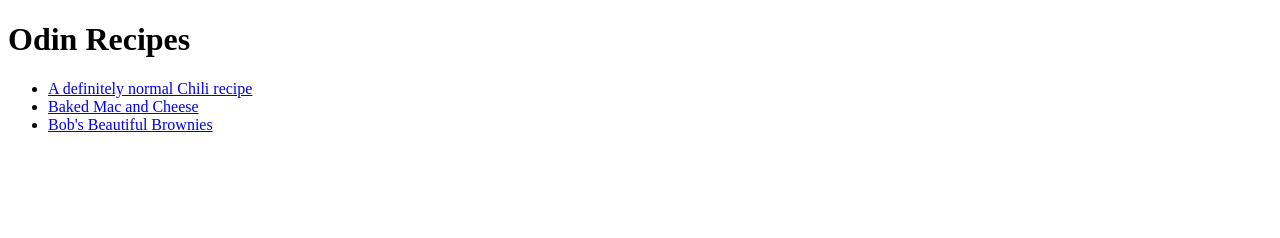
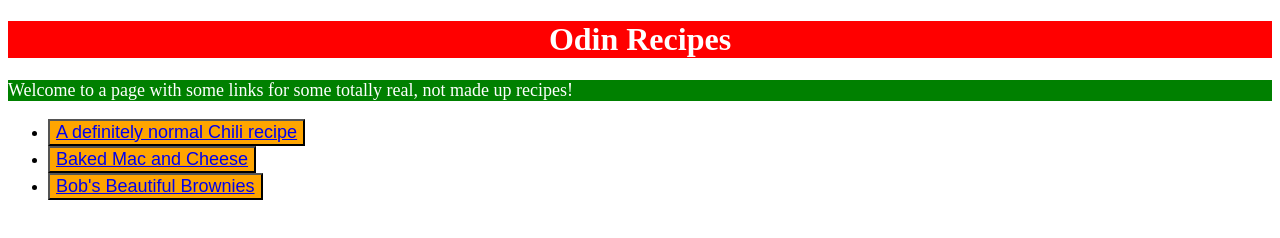
Before and after one commit to Jufarkas/odin-recipes, a plain HTML site: page index.html in a window 1280 px wide. Drawn offline with Linux system fonts and the light colour scheme.

Commit message:
add external internal and inline css to index.html for assignment

```diff
--- a/index.html
+++ b/index.html
@@ -4,14 +4,22 @@
     <meta charset="UTF-8">
     <link rel="stylesheet" href="style.css" />
     <title>Odin Recipes</title>
+    <style>
+        p {
+            background-color: green;
+            color: white;
+            font-size: 18px;
+        }
+    </style>
 </head>
 
 <body>
-    <h1>Odin Recipes</h1>
+    <h1><div>Odin Recipes</div></h1>
+    <p>Welcome to a page with some links for some totally real, not made up recipes!</p>
     <ul>
-        <li><a href="recipes/chili.html">A definitely normal Chili recipe</a></li>
-        <li><a href="recipes/bmc.html">Baked Mac and Cheese</a></li>
-        <li><a href="recipes/bbb.html">Bob's Beautiful Brownies</a></li>
+        <li><button style="background-color: orange; font-size: 18px;"><a href="recipes/chili.html">A definitely normal Chili recipe</a></button></li>
+        <li><button style="background-color: orange; font-size: 18px;"><a href="recipes/bmc.html">Baked Mac and Cheese</a></button></li>
+        <li><button style="background-color: orange; font-size: 18px;"><a href="recipes/bbb.html">Bob's Beautiful Brownies</a></button></li>
     </ul>
 </body>
 
--- a/style.css
+++ b/style.css
@@ -7,3 +7,11 @@
     height: auto;
     width: 480px;
 }
+
+div {
+    background-color: red;
+    color: white;
+    font-size: 32px;
+    text-align: center;
+    font-weight: bold;
+}
```
